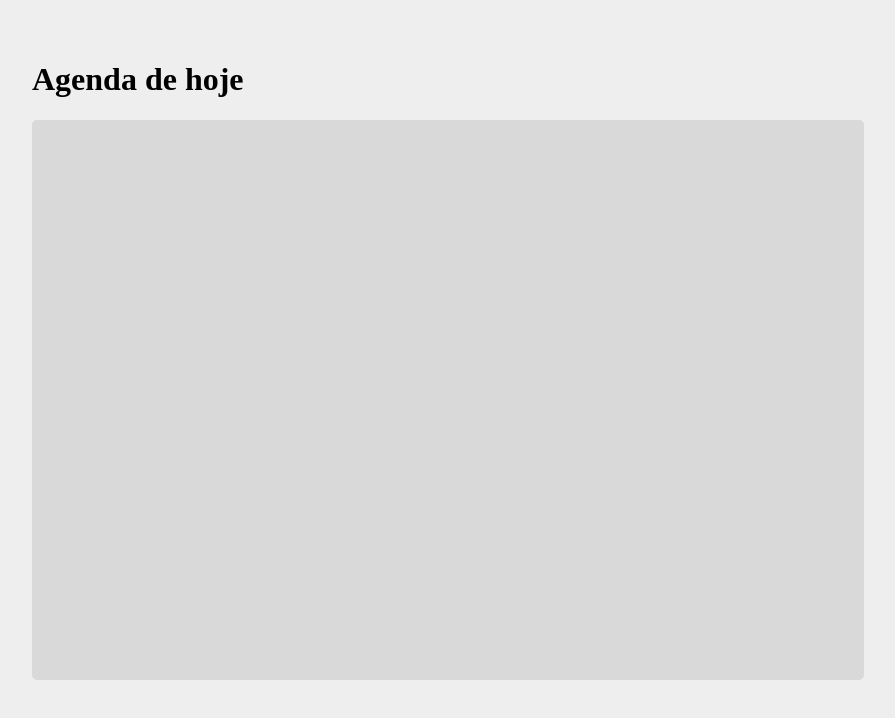
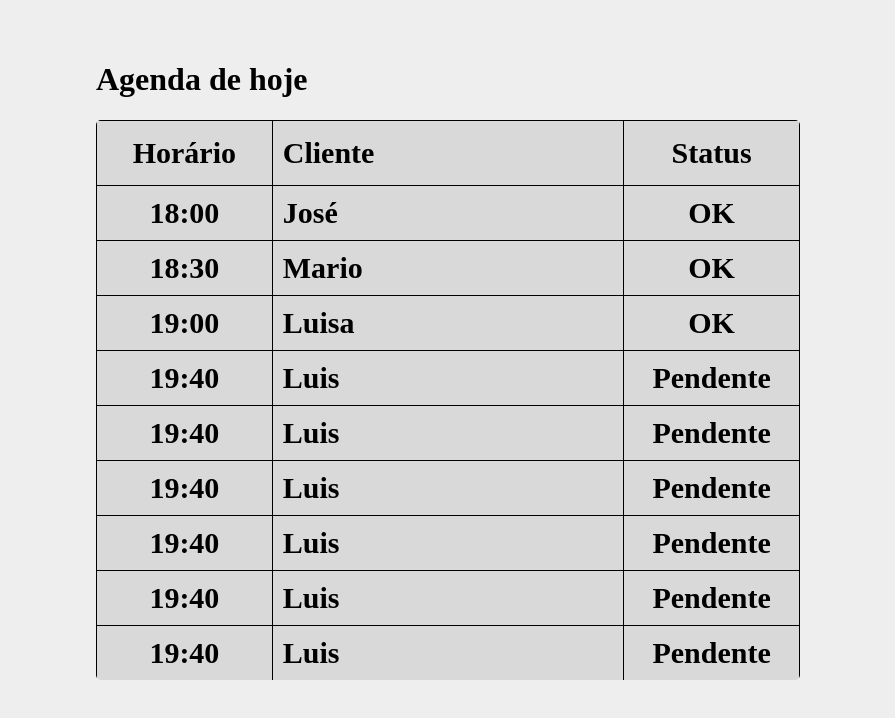
Before and after one commit to Cossio00/barber-admin-frontend, a React (Create React App) app: page /home in a window 1280 px wide. Shown: the top 718 px of the page, without its empty margins (192-1087 px from the left). Built offline with nearby package versions, Linux system fonts and the light colour scheme.

Commit message:
#home: added table grid to home. Turned table into a dynamic table with maximum height and horizontal scroll. Missing some styles and API listener

```diff
--- a/src/Pages/Home/Home.js
+++ b/src/Pages/Home/Home.js
@@ -1,12 +1,133 @@
 import React from "react";
 import "./home.css";
 
-const Home = () => {
+
+const elementos = [
+    {
+        "id": "001askwmaioq12tt21",
+        "cliente": "José",
+        "horario": "18:00",
+        "status": "OK"
+    },
+    {
+        "id": "001askwmaioq12tt81",
+        "cliente": "Mario",
+        "horario": "18:30",
+        "status": "OK"
+    },
+    {
+        "id": "001askwmaioq12tt23",
+        "cliente": "Luisa",
+        "horario": "19:00",
+        "status": "OK"
+    },
+    {
+        "id": "0089skwmaioq12tt23",
+        "cliente": "Luis",
+        "horario": "19:40",
+        "status": "Pendente"
+    },
+    {
+        "id": "0089skwmaioq12tt23",
+        "cliente": "Luis",
+        "horario": "19:40",
+        "status": "Pendente"
+    },
+    {
+        "id": "0089skwmaioq12tt23",
+        "cliente": "Luis",
+        "horario": "19:40",
+        "status": "Pendente"
+    },
+    {
+        "id": "0089skwmaioq12tt23",
+        "cliente": "Luis",
+        "horario": "19:40",
+        "status": "Pendente"
+    },
+    {
+        "id": "0089skwmaioq12tt23",
+        "cliente": "Luis",
+        "horario": "19:40",
+        "status": "Pendente"
+    },
+    {
+        "id": "0089skwmaioq12tt23",
+        "cliente": "Luis",
+        "horario": "19:40",
+        "status": "Pendente"
+    },
+    {
+        "id": "0089skwmaioq12tt23",
+        "cliente": "Luis",
+        "horario": "19:40",
+        "status": "Pendente"
+    },
+    {
+        "id": "0089skwmaioq12tt23",
+        "cliente": "Luis",
+        "horario": "19:40",
+        "status": "Pendente"
+    },
+    {
+        "id": "0089skwmaioq12tt23",
+        "cliente": "Luis",
+        "horario": "19:40",
+        "status": "Pendente"
+    },
+    {
+        "id": "0089skwmaioq12tt23",
+        "cliente": "Luis",
+        "horario": "19:40",
+        "status": "Pendente"
+    },
+    {
+        "id": "0089skwmaioq12tt23",
+        "cliente": "Luis",
+        "horario": "19:40",
+        "status": "Pendente"
+    },
+    {
+        "id": "0089skwmaioq12tt23",
+        "cliente": "Luis",
+        "horario": "19:40",
+        "status": "Pendente"
+    }
+]
+
+function Agenda(props){
+    const elements = props.elements;
+
+    const listElements = elements.map((element) =>
+        <tr key={element.id}>
+            <th>{element.horario}</th>
+            <th className="clientName">{element.cliente}</th>
+            <th>{element.status}</th>
+        </tr>
+    )
+
+    return (
+        <tbody>{listElements}</tbody>
+    )
+}
+
+function Home() {
     return(
         <div className= "home">
             <div className= "agenda-grid">
                 <h1>Agenda de hoje</h1>
-                <div className= "agenda-table"></div>
+                <div className= "agenda-table">
+                    <table>
+                        <thead>
+                            <tr>
+                                <th>Horário</th>
+                                <th className="clientName">Cliente</th>
+                                <th>Status</th>
+                            </tr>
+                        </thead>
+                        <Agenda  elements={elementos}></Agenda>
+                    </table>
+                </div>
             </div>
         </div>
 
--- a/src/Pages/Home/home.css
+++ b/src/Pages/Home/home.css
@@ -6,16 +6,57 @@ body{
     display: grid;
     grid-template:  1
                     1;
-    width: 65vw;
+    width: 55vw;
     margin: auto;
     margin-top: 40px;
     margin-bottom: 0;
 }
 
 .agenda-table{
-    display: flex;
-    height: 70vh;
-    width: 65vw;
+    max-height: 70vh; /* Define a altura máxima do contêiner, ajuste conforme necessário */
+    overflow-y: auto; /* Adiciona uma barra de rolagem se a tabela exceder a altura máxima */
+
     background-color: #D9D9D9;
     border-radius: 5px;
 }
+
+table{
+    width: 100%;
+    border: 1px solid black;
+    border-collapse: collapse;
+}
+
+thead{
+    display: table-header-group;
+}
+
+tbody {
+    display: table-row-group; /* Define o comportamento padrão do tbody */
+}
+
+tr{
+    display: table-row; /* Define o comportamento padrão das linhas da tabela */
+}
+
+thead > * > th {
+    padding: 15px 10px 15px 10px;
+}
+
+th{
+    font-size: 30px;
+    border: 1px solid black;
+    height: 20px;
+    padding: 10px;
+}
+
+th:nth-child(1), th:nth-child(3){
+    width: 25%; /* Proporção 1 */
+}
+
+th:nth-child(2){
+    width: 50%; /* Proporção 2 */
+}
+
+.clientName{
+    text-align: left;
+}
```
